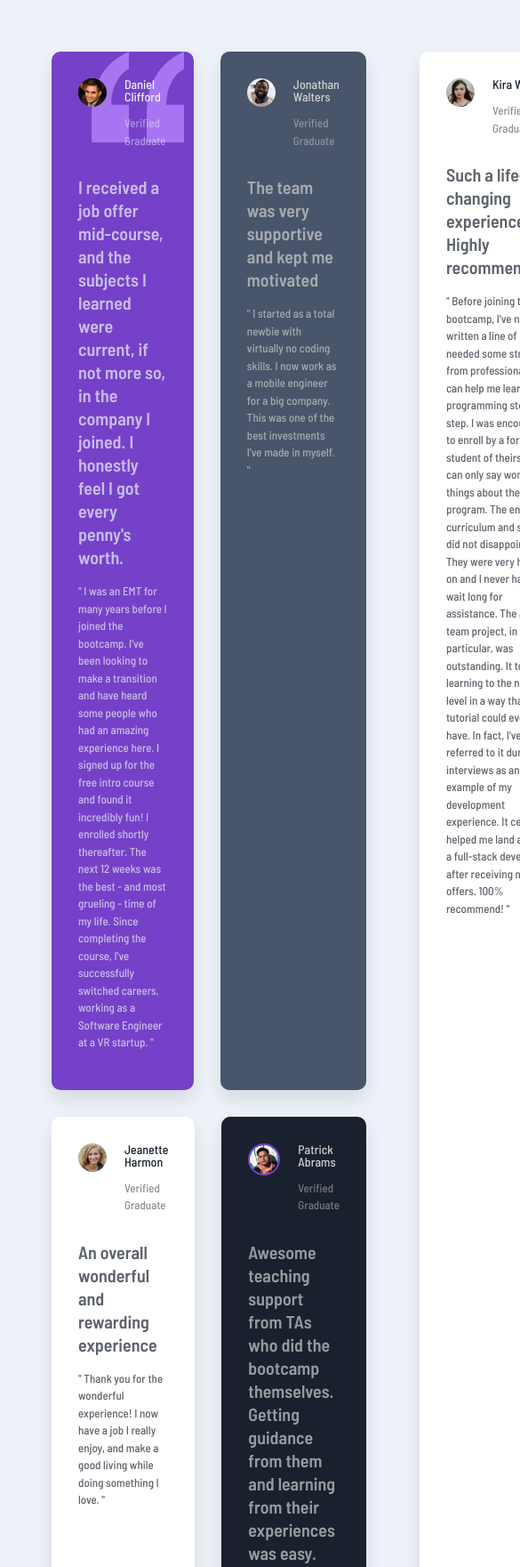
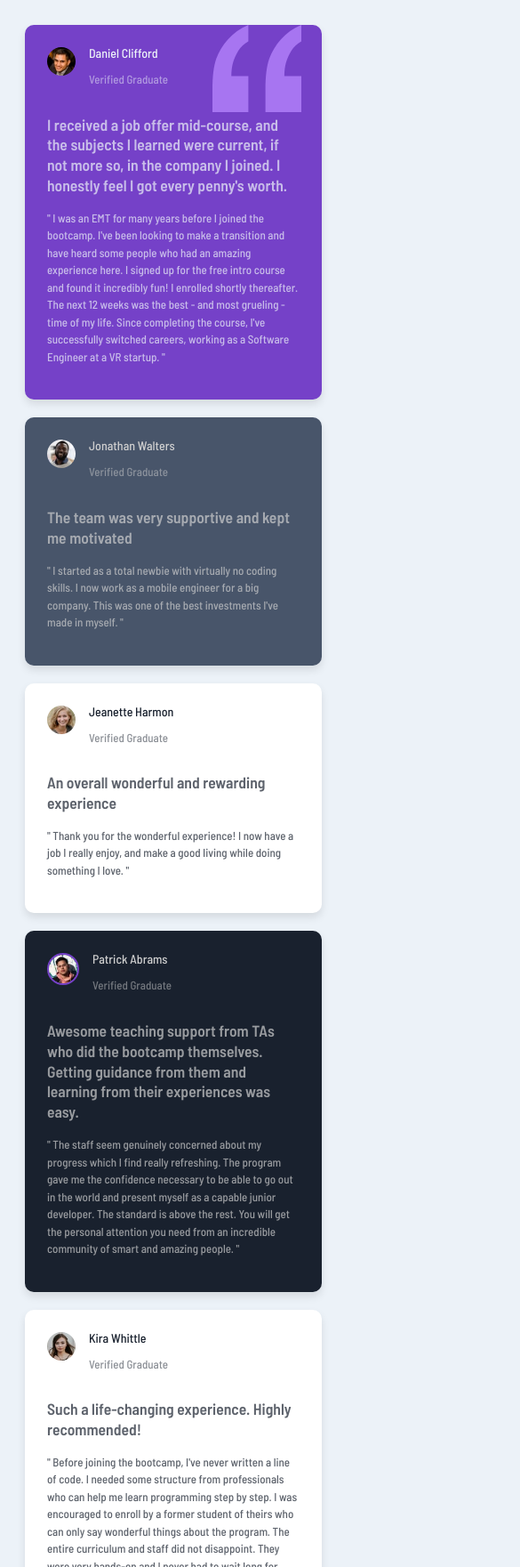
Before and after one commit to CodeWithMaina/testimonial-grid-section, a plain HTML site: page index.html in a window 390 px wide. Shown: the top 1761 px of the page at 89% size, 585 px wide, since content can reach past the window. Drawn offline with Linux system fonts and the light colour scheme.

Commit message:
added responsiveness

```diff
--- a/styles.css
+++ b/styles.css
@@ -11,15 +11,15 @@
 
 body {
   font-family: 'Barlow Semi Condensed', sans-serif;
-    padding: 50px;
+  padding: 20px;
   justify-content: center;
   background-color: hsl(210, 46%, 95%);
 }
 
 main {
   display: grid;
-    grid-template-columns: 3fr 1fr;
-    gap: 30px;
+  grid-template-columns: 1fr;
+  gap: 20px;
   max-width: 1200px;
   margin: 0 auto;
 }
@@ -31,27 +31,27 @@
 }
 
 .side1 {
-    margin-right: 30px;
+  margin-right: 0;
   display: flex;
   flex-direction: column;
-    gap: 30px;
+  gap: 20px;
 }
 
 .dani-wal {
   display: grid;
-    grid-template-columns: 2fr 1fr;
-    gap: 30px;
+  grid-template-columns: 1fr;
+  gap: 20px;
 }
 
 .ham-abr {
   display: grid;
-    grid-template-columns: 1fr 2fr;
-    gap: 30px;
+  grid-template-columns: 1fr;
+  gap: 20px;
 }
 
 img {
   border-radius: 50%;
-    margin-right: 20px;
+  margin-right: 15px;
   width: 32px;
   height: 32px;
 }
@@ -59,7 +59,8 @@
 .quote {
   background-image: url("./images/bg-pattern-quotation.svg");
   background-repeat: no-repeat;
-    background-position: top right 20%;
+  background-position: top right 10%;
+  background-size: 100px;
 }
 
 .position {
@@ -70,14 +71,14 @@
 .daniel {
   background-color: hsl(263, 55%, 52%);
   color: hsl(210, 46%, 95%);
-    padding: 30px;
+  padding: 25px;
   border-radius: 10px;
-    box-shadow: 0 10px 20px rgba(0, 0, 0, 0.1);
+  box-shadow: 0 5px 10px rgba(0, 0, 0, 0.1);
 }
 
 .description {
   font-weight: var(--fw-700);
-    font-size: 1.25rem;
+  font-size: 1.1rem;
   margin: 1rem 0;
   line-height: 1.3;
 }
@@ -96,35 +97,82 @@
 .walters {
   background-color: hsl(217, 19%, 35%);
   color: hsl(0, 0%, 81%);
-    padding: 30px;
+  padding: 25px;
   border-radius: 10px;
-    box-shadow: 0 10px 20px rgba(0, 0, 0, 0.1);
+  box-shadow: 0 5px 10px rgba(0, 0, 0, 0.1);
 }
 
 .harmon {
   background-color: white;
   color: hsl(219, 29%, 14%);
   border-radius: 10px;
-    padding: 30px;
-    box-shadow: 0 10px 20px rgba(0, 0, 0, 0.1);
+  padding: 25px;
+  box-shadow: 0 5px 10px rgba(0, 0, 0, 0.1);
 }
 
 .abrams {
   background-color: hsl(219, 29%, 14%);
   color: hsl(0, 0%, 81%);
-    padding: 30px;
+  padding: 25px;
   border-radius: 10px;
-    box-shadow: 0 10px 20px rgba(0, 0, 0, 0.1);
+  box-shadow: 0 5px 10px rgba(0, 0, 0, 0.1);
 }
 
 .kira {
   background-color: white;
   color: hsl(219, 29%, 14%);
   border-radius: 10px;
-    padding: 30px;
-    box-shadow: 0 10px 20px rgba(0, 0, 0, 0.1);
+  padding: 25px;
+  box-shadow: 0 5px 10px rgba(0, 0, 0, 0.1);
 }
 
 .border-primary-400 {
   border: 2px solid hsl(263, 55%, 52%);
 }
+
+/* Medium screens (tablets) */
+@media (min-width: 768px) {
+  body {
+    padding: 30px;
+  }
+
+  main {
+    grid-template-columns: 3fr 1fr;
+    gap: 30px;
+  }
+
+  .side1 {
+    margin-right: 30px;
+    gap: 30px;
+  }
+
+  .dani-wal {
+    grid-template-columns: 2fr 1fr;
+    gap: 30px;
+  }
+
+  .ham-abr {
+    grid-template-columns: 1fr 2fr;
+    gap: 30px;
+  }
+
+  .daniel, .walters, .harmon, .abrams, .kira {
+    padding: 30px;
+  }
+
+  .description {
+    font-size: 1.25rem;
+  }
+}
+
+/* Large screens */
+@media (min-width: 1024px) {
+  body {
+    padding: 50px;
+  }
+
+  .quote {
+    background-position: top right 20%;
+    background-size: auto;
+  }
+}
```
Lines whose indentation alone changed are shown as unchanged.
